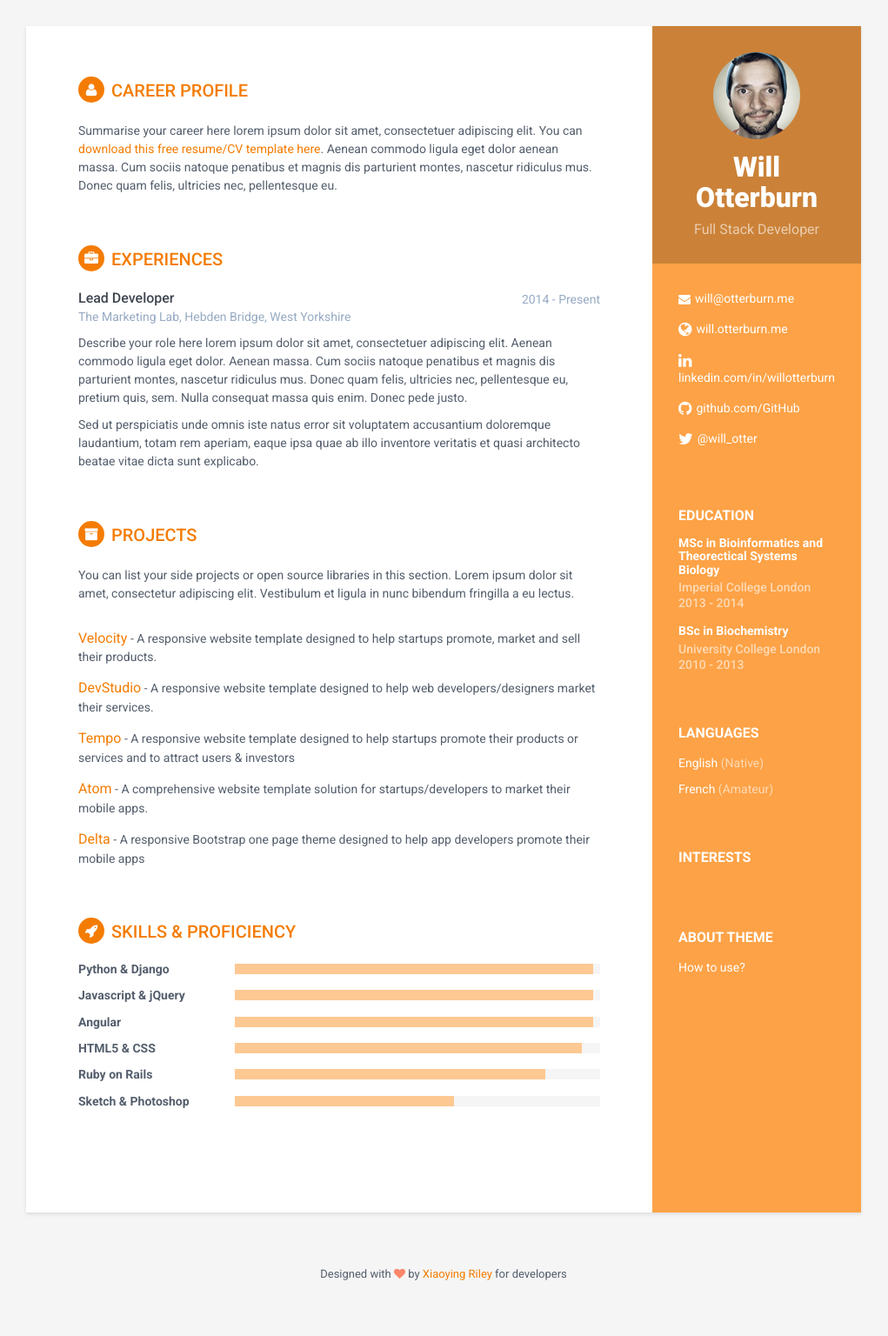
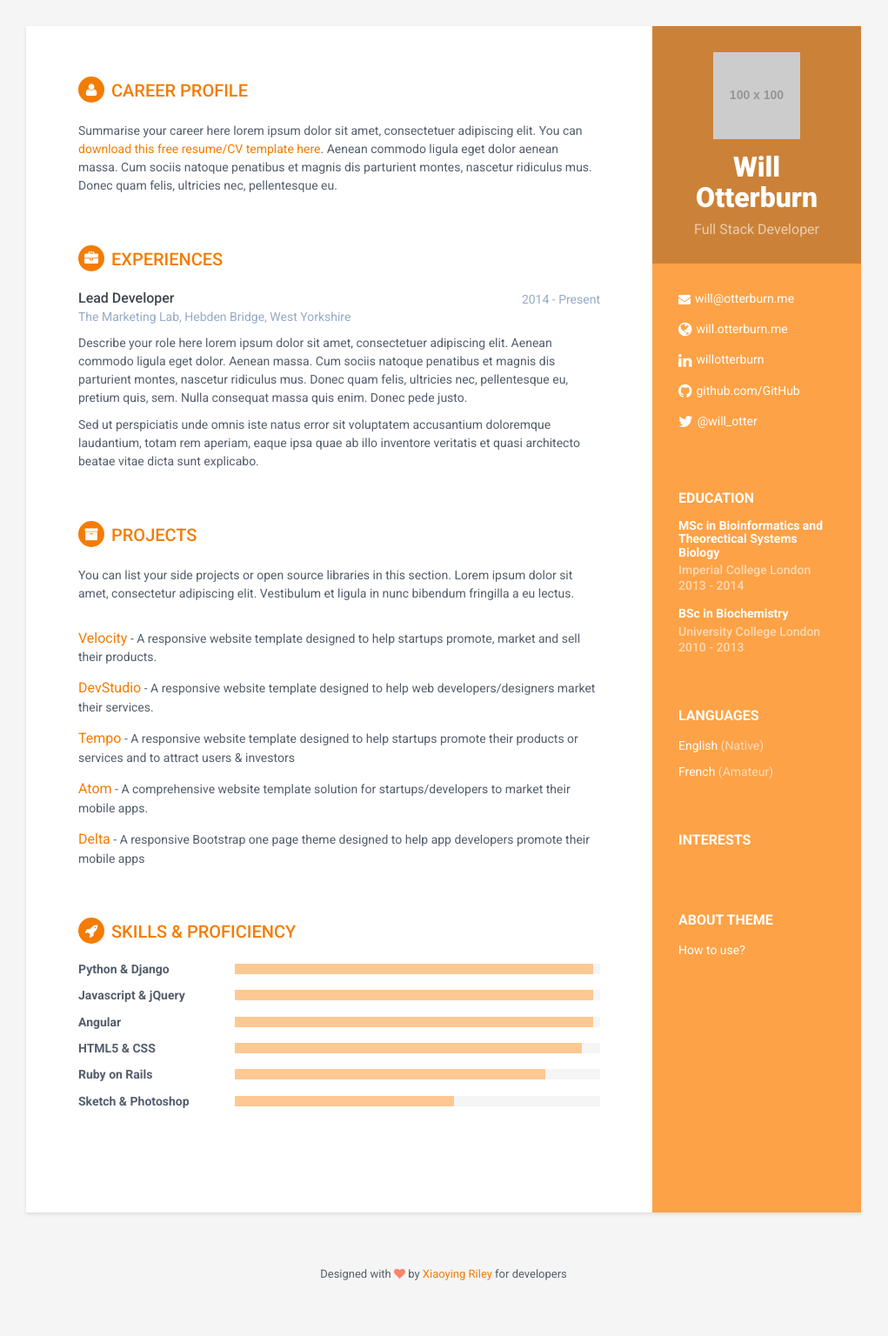
Before and after one commit to IkeLutra/willotter.github.io, a Jekyll site: the page built from index.html, in a window 1280 px wide. Shown: the whole page at 87% size, without its empty margins (130-1151 px from the left). Built offline with Jekyll 4.4.1, drawn with Linux system fonts in a browser that asks for light colours.

Commit message:
Fixes linkedin display

```diff
--- a/_includes/sidebar.html
+++ b/_includes/sidebar.html
@@ -3,7 +3,8 @@
 
      <div class="sidebar-wrapper">
             <div class="profile-container">
-                <img class="profile" src="{{site.baseurl}}/assets/images/{% if site.pic %}{{ site.pic }}{% else %}profile.png{% endif %}" alt="profile picture" />
+                <!-- <img class="profile" src="{{site.baseurl}}/assets/images/{% if site.pic %}{{ site.pic }}{% else %}profile.png{% endif %}" alt="profile picture" /> -->
+                <img class="profile" src="http://placehold.it/100x100" alt="profile picture" />
                 <h1 class="name">{% if site.name %}{{site.name}}{% else %}Alan Doe{% endif %}</h1>
                 <h3 class="tagline">{% if site.tagline %}{{site.tagline}}{% else %}Full Stack Developer{% endif %}</h3>
             </div><!--//profile-container-->
@@ -24,7 +25,7 @@
                     {% endif %}
 
                     {% if site.linkedin %}
-                    <li class="linkedin"><i class="fa fa-linkedin"></i><a href="https://www.linkedin.com/in/{{site.linkedin}}" target="_blank">linkedin.com/in/{{site.linkedin}}</a></li>
+                    <li class="linkedin"><i class="fa fa-linkedin"></i><a href="https://www.linkedin.com/in/{{site.linkedin}}" target="_blank">{{site.linkedin}}</a></li>
                     {% else %}
                     <li class="linkedin"><i class="fa fa-linkedin"></i><a href="https://in.linkedin.com/in/sharath-kumar-87669956" target="_blank">linkedin.com/in/sharathdt</a></li>
                     {% endif %}
```
